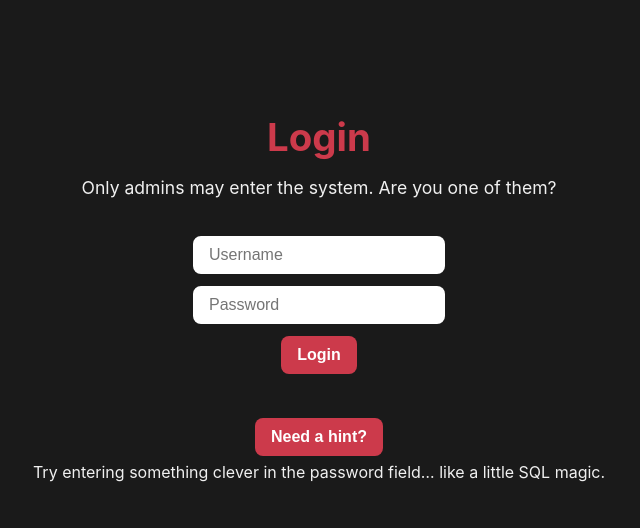
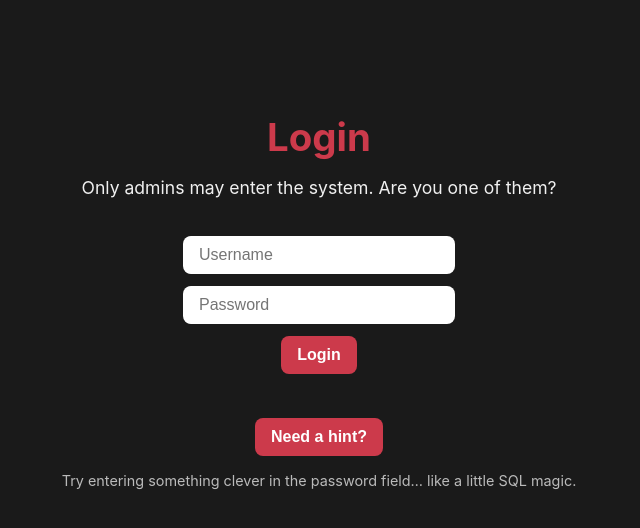
Before and after one commit to wminni/mini-ctf, a Flask app: page / in a window 1280 px wide, after a click on "Need a hint?". Shown: the top 528 px of the page, without its empty margins (321-961 px from the left). Run offline with Flask 3, Linux system fonts and the light colour scheme.

Commit message:
Update style.css

```diff
--- a/static/style.css
+++ b/static/style.css
@@ -30,7 +30,7 @@ input, button {
 }
 
 input {
-  width: 220px;
+  width: 240px;
 }
 
 button {
@@ -64,5 +64,22 @@ pre {
 .success {
   color: #7fff7f;
   font-weight: bold;
-  margin-top: 1rem;
+  margin-top: 2rem;
 }
+
+a {
+  color: #cc3a4b;
+  text-decoration: none;
+  font-weight: bold;
+}
+
+a:hover {
+  color: #e84c5e;
+  text-decoration: underline;
+}
+
+.hint {
+  font-size: 0.9rem;
+  opacity: 0.75;
+  margin-top: 10px;
+}
```
